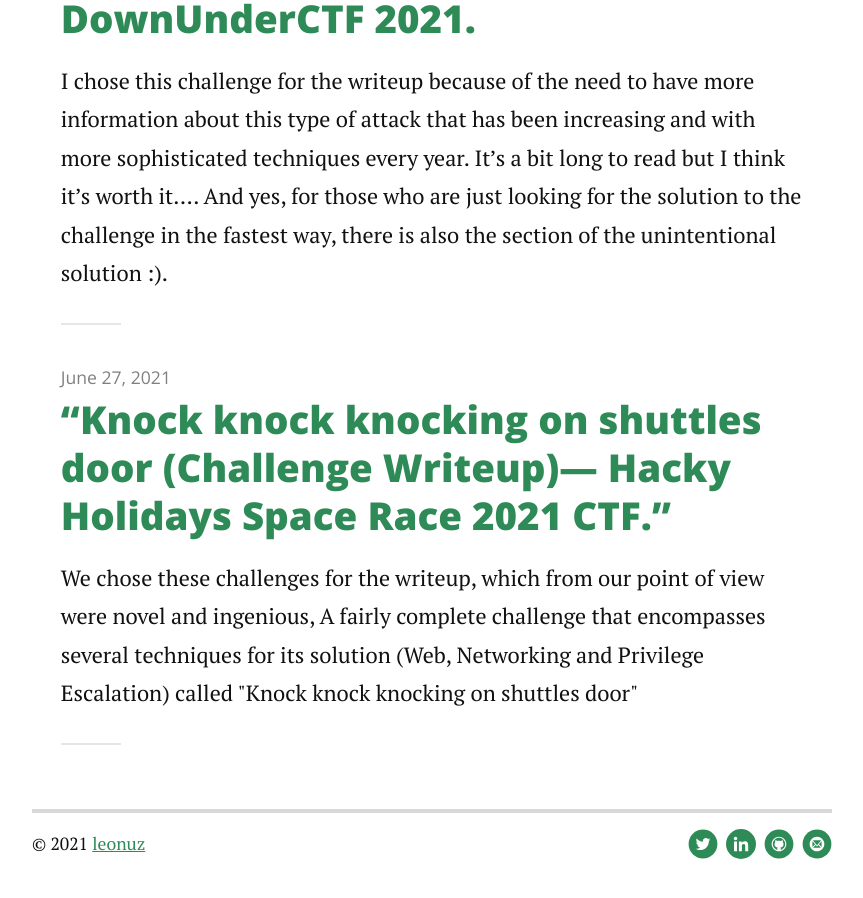
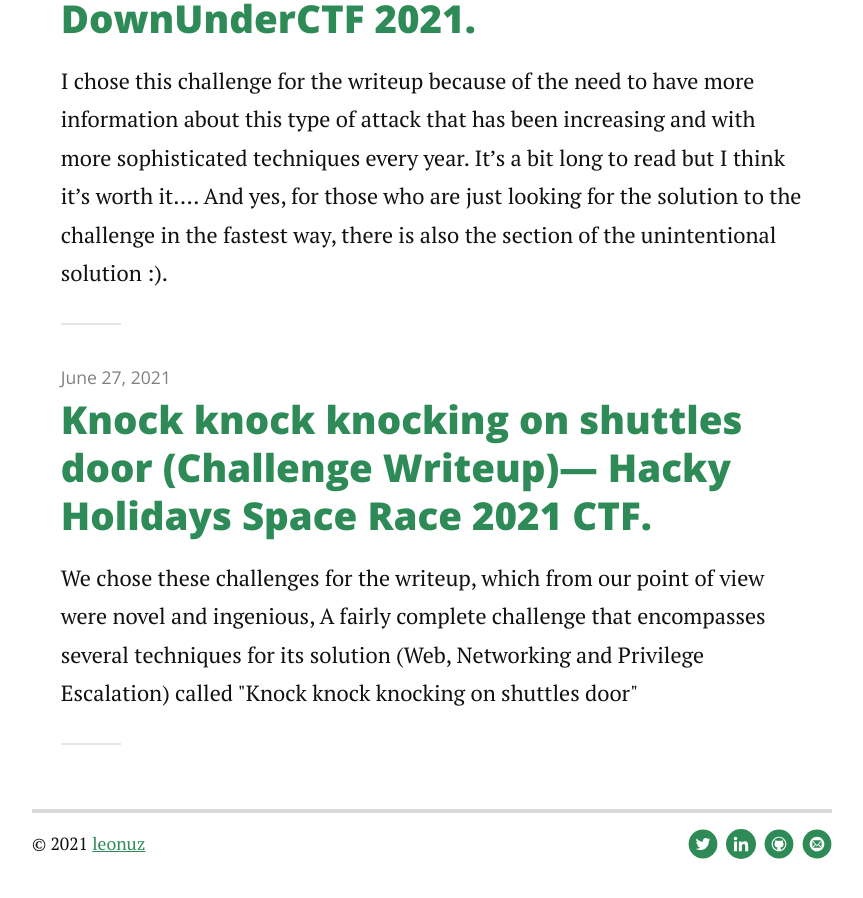
Before and after one commit to leonuz/leonuz.github.io, a Jekyll site: the page built from index.html, in a window 1280 px wide and 900 px high, scrolled down 1135 px. Shown: the whole window, without its empty margins (208-1071 px from the left). Built offline with Jekyll 4.4.1, drawn with Linux system fonts in a browser that asks for light colours; nearby versions of some CDN libraries; the list of posts is cut into pages by our own code.

Commit message:
minor changes

```diff
--- a/_posts/2021-06-27-knock-knock-knocking.markdown
+++ b/_posts/2021-06-27-knock-knock-knocking.markdown
@@ -1,6 +1,6 @@
 ---
 layout: post
-title:  “Knock knock knocking on shuttles door (Challenge Writeup)— Hacky Holidays Space Race 2021 CTF.”
+title:  Knock knock knocking on shuttles door (Challenge Writeup)— Hacky Holidays Space Race 2021 CTF.
 date:   2021-06-27
 image: deloite1.png
 ---
```
